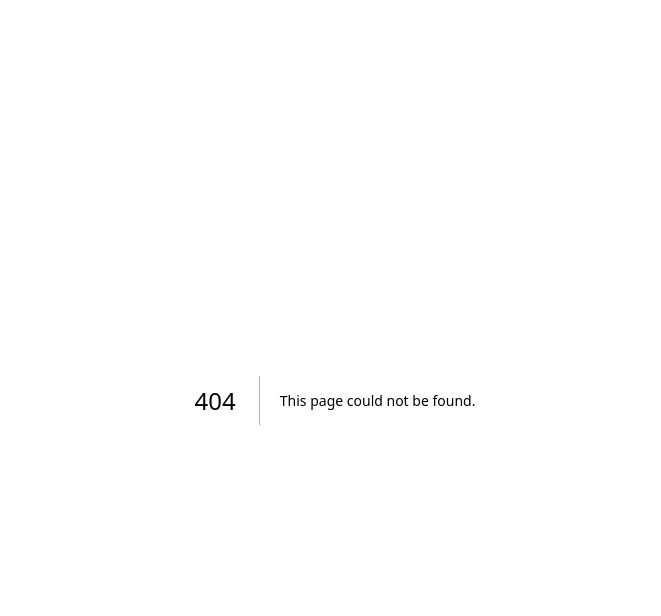
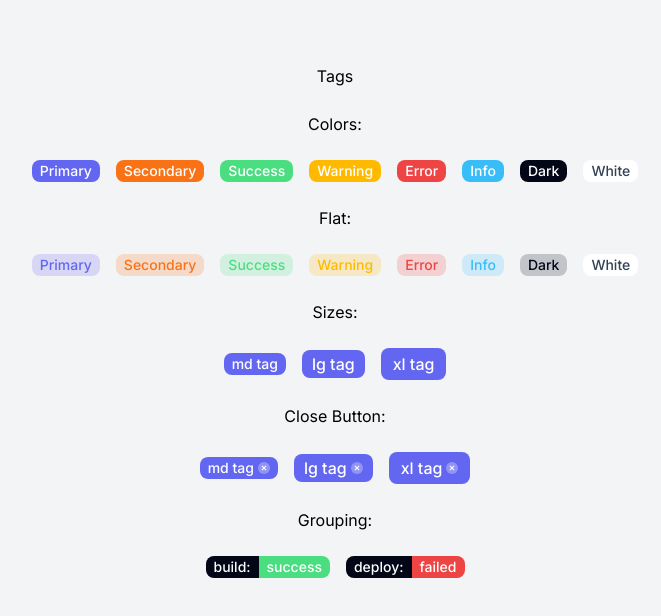
Before and after one commit to alitokmakci/next-components, a Next.js app: page /tags in a window 1280 px wide. Before the commit this address had no page. Shown: the top 616 px of the page, without its empty margins (305-966 px from the left). Built offline with nearby package versions, Linux system fonts and the light colour scheme.

Commit message:
tags added

```diff
--- /dev/null
+++ b/@ui/components/Tag/index.module.css
@@ -0,0 +1,133 @@
+.primary {
+    @apply bg-primary text-white;
+}
+
+.secondary {
+    @apply bg-secondary text-white;
+}
+
+.success {
+    @apply bg-success text-white;
+}
+
+.warning {
+    @apply bg-warning text-white;
+}
+
+.error {
+    @apply bg-error text-white;
+}
+
+.info {
+    @apply bg-info text-white;
+}
+
+.dark {
+    @apply bg-dark text-white;
+}
+
+.white {
+    @apply bg-white text-text;
+}
+
+.flat {
+    @apply bg-opacity-20 text-white;
+}
+
+.flat.primary {
+    @apply text-primary;
+}
+
+.flat.secondary {
+    @apply text-secondary;
+}
+
+.flat.success {
+    @apply text-success;
+}
+
+.flat.warning {
+    @apply text-warning;
+}
+
+.flat.error {
+    @apply text-error;
+}
+
+.flat.info {
+    @apply text-info;
+}
+
+.flat.dark {
+    @apply text-dark;
+}
+
+.flat.white {
+    @apply text-text bg-opacity-100;
+}
+
+.md {
+    @apply px-2 py-px text-sm;
+}
+
+.lg {
+    @apply px-2.5 py-0.5 text-base;
+}
+
+.xl {
+    @apply px-3 py-1 text-base;
+}
+
+.tag {
+    @apply font-medium rounded-lg inline-flex items-center justify-center transition-all duration-300;
+}
+
+.close {
+    @apply relative bg-white bg-opacity-30 w-3 h-3 inline-flex items-center justify-center rounded-full ml-1 after:h-1/2 after:w-px after:top-1/2 after:left-1/2 after:block after:absolute after:rotate-45 after:-translate-y-1/2 after:-translate-x-1/2 after:origin-center after:bg-white before:h-px before:w-1/2 before:top-1/2 before:left-1/2 before:block before:absolute before:rotate-45 before:-translate-y-1/2 before:-translate-x-1/2 before:origin-center before:bg-white;
+}
+
+.flat.primary .close {
+    @apply bg-primary text-white;
+}
+.flat.secondary .close {
+    @apply bg-secondary text-white;
+}
+.flat.success .close {
+    @apply bg-success text-white;
+}
+.flat.warning .close {
+    @apply bg-warning text-white;
+}
+.flat.error .close {
+    @apply bg-error text-white;
+}
+.flat.info .close {
+    @apply bg-info text-white;
+}
+.flat.dark .close {
+    @apply bg-dark text-white;
+}
+
+.hiddenTag {
+    @apply scale-0 opacity-0;
+}
+
+.none {
+    @apply hidden;
+}
+
+.tagGroup {
+    @apply inline-flex items-center;
+}
+
+.tagGroup .tag:first-child {
+    @apply rounded-r-none;
+}
+
+.tagGroup .tag:not(:first-child):not(:last-child) {
+    @apply rounded-none;
+}
+
+.tagGroup .tag:last-child {
+    @apply rounded-l-none;
+}
--- /dev/null
+++ b/@ui/components/Tag/index.tsx
@@ -0,0 +1,63 @@
+"use client";
+import React from "react";
+import { TagProps } from "./type";
+import classNames from "classnames";
+import styles from "./index.module.css";
+
+export default function Tag({
+  children,
+  size = "md",
+  color = "primary",
+  className,
+  flat,
+  onClose,
+  show = true,
+  showClose,
+}: TagProps) {
+  const [isOpen, setIsOpen] = React.useState(show);
+  const [isHidden, setIsHidden] = React.useState(false);
+
+  function handleClose(e: React.MouseEvent<HTMLButtonElement>) {
+    if (onClose) {
+      const result = onClose(e);
+
+      setIsOpen(result);
+      setHiddenToTag();
+      return;
+    }
+
+    setIsOpen(false);
+    setHiddenToTag();
+  }
+
+  function setHiddenToTag() {
+    setTimeout(() => {
+      setIsHidden(true);
+    }, 300);
+  }
+
+  React.useEffect(() => {
+    setIsOpen(show);
+  }, [show]);
+
+  return (
+    <span
+      className={classNames(
+        className,
+        styles.tag,
+        styles[color],
+        styles[size],
+        {
+          [styles.flat]: flat,
+          [styles.hiddenTag]: !isOpen,
+          [styles.none]: isHidden,
+        }
+      )}
+    >
+      {children}
+      {showClose && (
+        <button onClick={handleClose} className={styles.close}></button>
+      )}
+    </span>
+  );
+}
--- /dev/null
+++ b/@ui/components/Tag/type.ts
@@ -0,0 +1,13 @@
+import { UIColorWithWhite, UISizeUpMD } from "@ui/ui";
+import { ReactNode } from "react";
+
+export interface TagProps {
+  children: ReactNode;
+  flat?: boolean;
+  color?: UIColorWithWhite;
+  size?: UISizeUpMD;
+  className?: string;
+  onClose?: (e: React.MouseEvent<HTMLButtonElement>) => boolean;
+  show?: boolean;
+  showClose?: boolean;
+}
--- /dev/null
+++ b/@ui/components/TagGroup/index.tsx
@@ -0,0 +1,7 @@
+import React from "react";
+import { TagGroupProps } from "./type";
+import styles from "@ui/components/Tag/index.module.css";
+
+export default function TagGroup({ children }: TagGroupProps) {
+  return <span className={styles.tagGroup}>{children}</span>;
+}
--- /dev/null
+++ b/@ui/components/TagGroup/type.ts
@@ -0,0 +1,5 @@
+import { TagProps } from "../Tag/type";
+
+export interface TagGroupProps {
+  children: Array<React.ReactElement<TagProps>>;
+}
--- /dev/null
+++ b/app/tags/page.tsx
@@ -0,0 +1,87 @@
+import Tag from "@ui/components/Tag";
+import TagGroup from "@ui/components/TagGroup";
+import React from "react";
+
+export default function Page() {
+  return (
+    <div className="flex flex-col items-center p-16 space-y-6 bg-gray-100">
+      <h1 className="mx-auto">Tags</h1>
+
+      <h2 className="mx-auto">Colors:</h2>
+
+      <div className="flex items-center justify-center w-full space-x-4">
+        <Tag>Primary</Tag>
+        <Tag color="secondary">Secondary</Tag>
+        <Tag color="success">Success</Tag>
+        <Tag color="warning">Warning</Tag>
+        <Tag color="error">Error</Tag>
+        <Tag color="info">Info</Tag>
+        <Tag color="dark">Dark</Tag>
+        <Tag color="white">White</Tag>
+      </div>
+
+      <h2 className="mx-auto">Flat:</h2>
+
+      <div className="flex items-center justify-center w-full space-x-4">
+        <Tag flat>Primary</Tag>
+        <Tag flat color="secondary">
+          Secondary
+        </Tag>
+        <Tag flat color="success">
+          Success
+        </Tag>
+        <Tag flat color="warning">
+          Warning
+        </Tag>
+        <Tag flat color="error">
+          Error
+        </Tag>
+        <Tag flat color="info">
+          Info
+        </Tag>
+        <Tag flat color="dark">
+          Dark
+        </Tag>
+        <Tag flat color="white">
+          White
+        </Tag>
+      </div>
+
+      <h2 className="mx-auto">Sizes:</h2>
+
+      <div className="flex items-center justify-center w-full space-x-4">
+        <Tag size="md">md tag</Tag>
+        <Tag size="lg">lg tag</Tag>
+        <Tag size="xl">xl tag</Tag>
+      </div>
+
+      <h2 className="mx-auto">Close Button:</h2>
+
+      <div className="flex items-center justify-center w-full space-x-4">
+        <Tag showClose size="md">
+          md tag
+        </Tag>
+        <Tag showClose size="lg">
+          lg tag
+        </Tag>
+        <Tag showClose size="xl">
+          xl tag
+        </Tag>
+      </div>
+
+      <h2 className="mx-auto">Grouping:</h2>
+
+      <div className="flex items-center justify-center w-full space-x-4">
+        <TagGroup>
+          <Tag color="dark">build:</Tag>
+          <Tag color="success">success</Tag>
+        </TagGroup>
+
+        <TagGroup>
+          <Tag color="dark">deploy:</Tag>
+          <Tag color="error">failed</Tag>
+        </TagGroup>
+      </div>
+    </div>
+  );
+}
--- a/tailwind.config.js
+++ b/tailwind.config.js
@@ -15,6 +15,7 @@ module.exports = {
         warning: '#ffba00',
         info: '#38bdf8',
         dark: '#020617',
+        text: '#334155',
       }
     },
   },
```
Also changed, not shown: @ui/ui.ts (renamed from @ui/ui.d.ts, +5 -2 lines).
